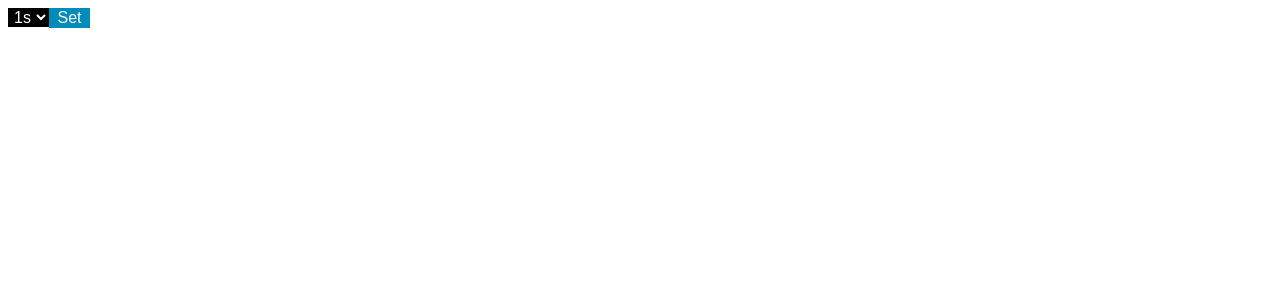
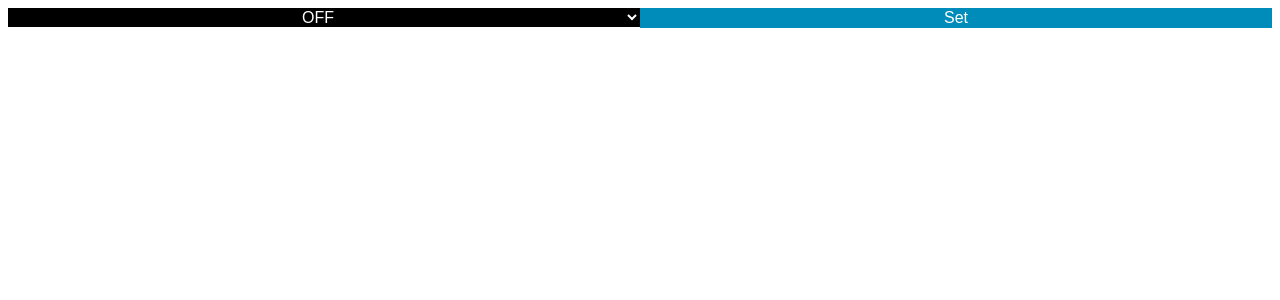
Before and after one commit to isuciu/user_control, a Flask app: page /control/SetSR/1/1/sensors/1 in a window 1280 px wide. Shown: the top 300 px of the page. Run offline with Flask 2, Linux system fonts and the light colour scheme; some libraries are stand-ins or nearby versions.

Commit message:
adding new SR options

```diff
--- a/templates/index.html
+++ b/templates/index.html
@@ -4,7 +4,7 @@
 <head>
     <meta charset="UTF-8">
     <meta name="viewport" content="width=device-width, initial-scale=1.0">
-    <title>Greeting</title>
+    <title>SetSR</title>
     <style>
     .button {
       background-color: #008CBA; /* Blue */
@@ -15,6 +15,7 @@
       text-decoration: none;
       font-size: 16px;
       cursor: pointer;
+      display:inline-block; /*any space between the inline elements will act as a newline and elements will be displayed one under another instead of inline*/
     }
 
     .selectbox{
@@ -25,15 +26,16 @@
 
 <body>
 
-    <div style="display:inline-table;">
+    <div>
 
         <select id="SR" name="SR" class="button selectbox">
-          <option value="1">1s</option>
+          <option value="0">OFF</option>
           <option value="5">5s</option>
+          <option value="15">15s</option>
           <option value="30">30s</option>
-        </select>
-
-        <button class = "button" id="SRbtn">Set</button>
+          <option value="60">60s</option>
+          <option value="120">120s</option>
+        </select><button class = "button" id="SRbtn">Set</button>
     <div id="div1"></div>
     <div id="div2">{{message}}</div>
     </div>
```
